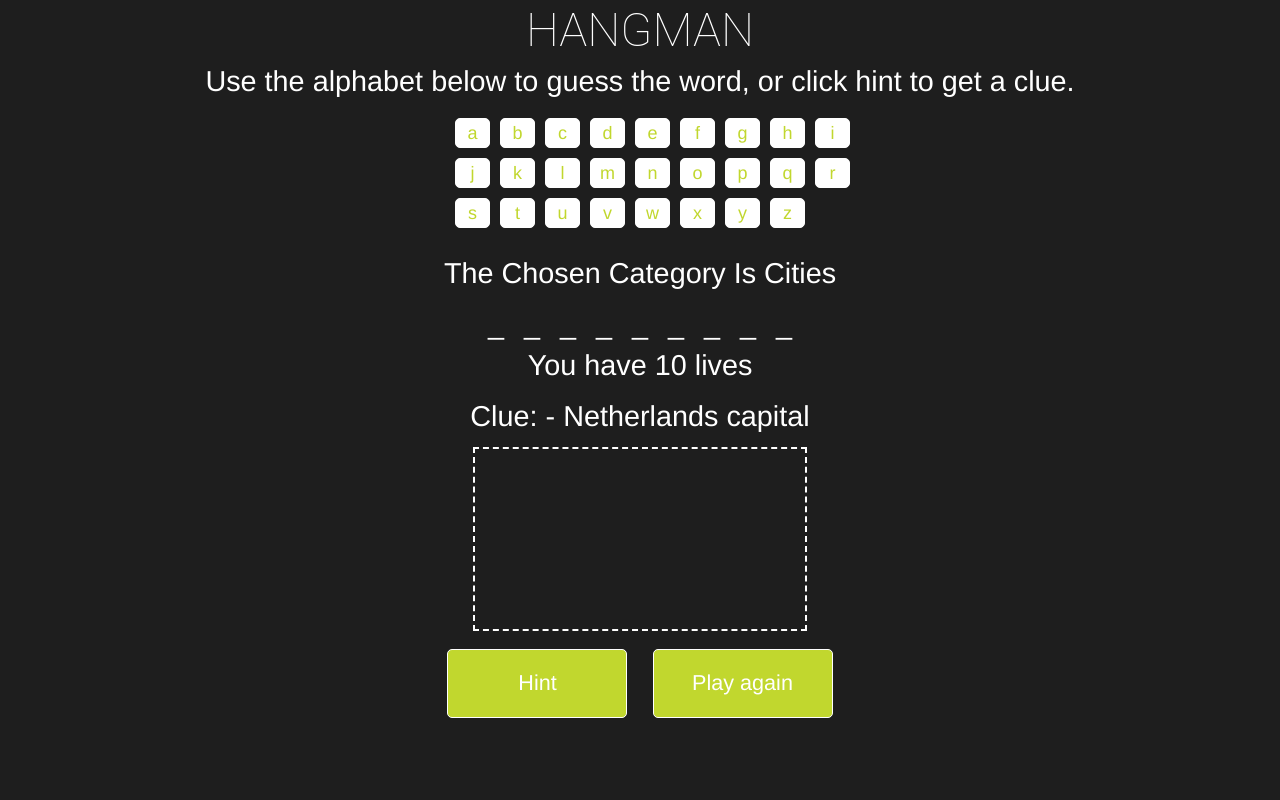
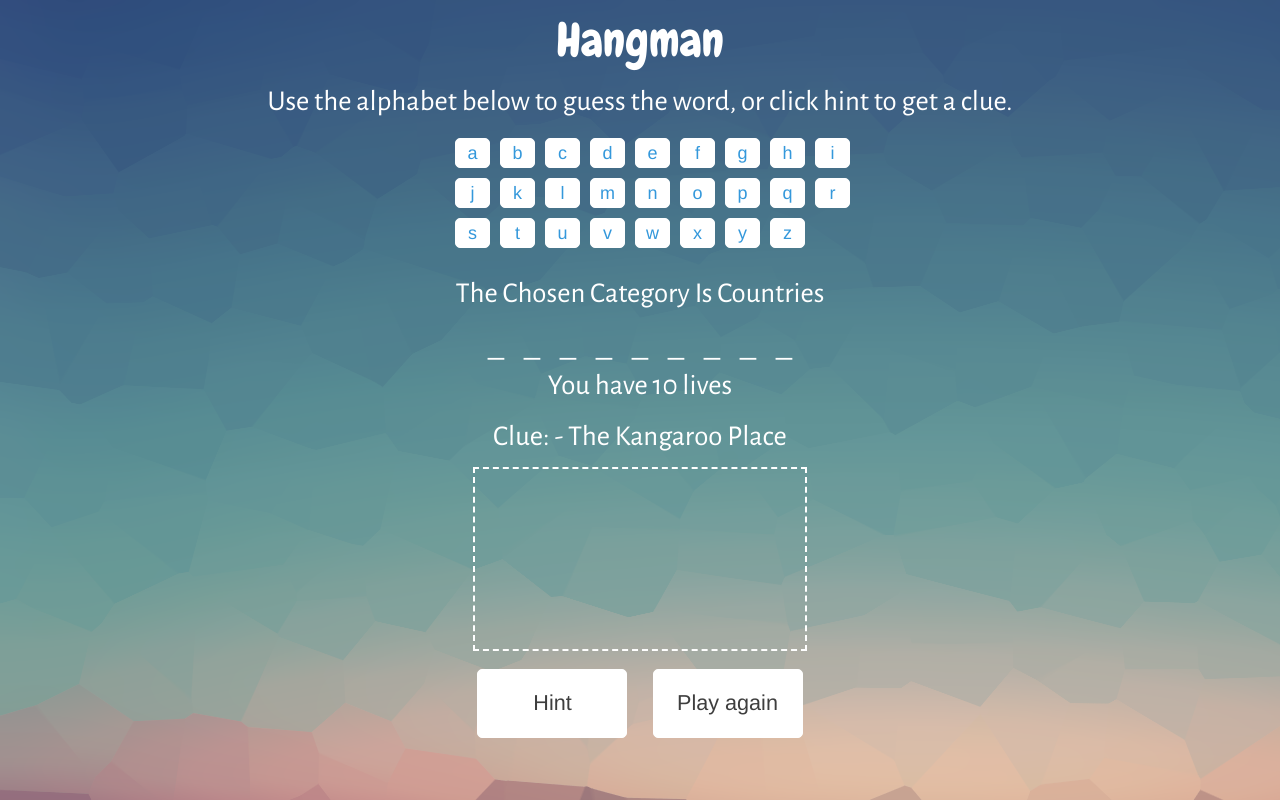
Before and after one commit to AshwinChandlapur/GameOn, a plain HTML site: page HangMan/index4.html in a window 1280 px wide. Both pictures are taken after a click on the button "Hint". Drawn offline with nearby package versions, Linux system fonts and the light colour scheme; files that its build step writes are made by us from their sources; a web font is replaced by a local one.

Commit message:
Css Design Done! Categories-Countries,Animals,Languages added

```diff
--- a/HangMan/js.js
+++ b/HangMan/js.js
@@ -42,11 +42,11 @@ window.onload = function () {
   // Select Catagory
   var selectCat = function () {
     if (chosenCategory === categories[0]) {
-      catagoryName.innerHTML = "The Chosen Category Is Premier League Football Teams";
+      catagoryName.innerHTML = "The Chosen Category Is Animals";
     } else if (chosenCategory === categories[1]) {
-      catagoryName.innerHTML = "The Chosen Category Is Films";
+      catagoryName.innerHTML = "The Chosen Category Is Languages";
     } else if (chosenCategory === categories[2]) {
-      catagoryName.innerHTML = "The Chosen Category Is Cities";
+      catagoryName.innerHTML = "The Chosen Category Is Countries ";
     }
   }
 
@@ -92,13 +92,13 @@ window.onload = function () {
   }
 
 
-   // Hangman
+
   canvas =  function(){
 
     myStickman = document.getElementById("stickman");
     context = myStickman.getContext('2d');
     context.beginPath();
-    context.strokeStyle = "#fff";
+    context.strokeStyle = "#1e1e1e";
     context.lineWidth = 2;
   };
 
@@ -183,9 +183,9 @@ window.onload = function () {
   // Play
   play = function () {
     categories = [
-        ["everton", "liverpool", "swansea", "chelsea", "hull", "manchester-city", "newcastle-united"],
-        ["alien", "dirty-harry", "gladiator", "finding-nemo", "jaws"],
-        ["manchester", "milan", "madrid", "amsterdam", "prague"]
+        ["rabbit", "zebra", "gorilla", "giraffe", "lion", "cheetah", "koala"],
+        ["kannada", "english", "hindi", "marathi", "malayalam","tamil","telugu","chinese"],
+        ["india", "spain", "england", "australia", "italy",]
     ];
 
     chosenCategory = categories[Math.floor(Math.random() * categories.length)];
@@ -194,7 +194,7 @@ window.onload = function () {
     console.log(word);
     buttons();
 
-    geusses = [ ];
+    guesses = [ ];
     lives = 10;
     counter = 0;
     space = 0;
@@ -211,9 +211,9 @@ window.onload = function () {
     hint.onclick = function() {
 
       hints = [
-        ["Based in Mersyside", "Based in Mersyside", "First Welsh team to reach the Premier Leauge", "Owned by A russian Billionaire", "Once managed by Phil Brown", "2013 FA Cup runners up", "Gazza's first club"],
-        ["Science-Fiction horror film", "1971 American action film", "Historical drama", "Anamated Fish", "Giant great white shark"],
-        ["Northern city in the UK", "Home of AC and Inter", "Spanish capital", "Netherlands capital", "Czech Republic capital"]
+        ["Bugs-Bunny", "Black & White Stripes", "King-Kong", "The Tallest Animal", "King of The Jungle", "The Fastest", "The Lazy Animal"],
+        ["People of Karnataka Speak this Language", "Most Commonly spoken language around the world", "Spoken by most of the Indians", "People of Maharastra Speak this Language", "People of Kerala Speak this Language","People of Tamilnadu Speak this Language","People of AndhraPradesh Speak this Language","People of China Speak this Language"],
+        ["Home To Rich tradition and Culture", "The Bull-Fight started Here", "The Sun never sets in this country", "The Kangaroo Place", "Famous for Renaissance and Pastas"],
     ];
 
     var catagoryIndex = categories.indexOf(chosenCategory);
--- a/HangMan/style.css
+++ b/HangMan/style.css
@@ -1,7 +1,7 @@
 /* Variabes */
 /* Mixin's */
 body {
-  background: #1e1e1e;
+  background-image: url("backs.png");
   font-family: "HelveticaNeue-Light", "Helvetica Neue Light", "Helvetica Neue", Helvetica, Arial, "Lucida Grande", sans-serif;
   color: #fff;
   height: 100%;
@@ -26,10 +26,9 @@ canvas {
 }
 
 h1, h2, h3 {
-  font-family: 'Roboto', sans-serif;
-  font-weight: 100;
-  text-transform: uppercase;
-  margin: 5px 0;
+  font-family: 'chewy', sans-serif;
+  font-weight: 200;
+  margin: 15px 0;
 }
 
 h1 {
@@ -41,6 +40,7 @@ h2 {
 }
 
 p {
+  font-family: 'Alegreya Sans', sans-serif;
   font-size: 1.6em;
 }
 
@@ -63,7 +63,7 @@ p {
   height: 30px;
   padding-top: 2px;
   background: #fff;
-  color: #c1d72e;
+  color: #3498db;
   cursor: pointer;
   -moz-border-radius: 5px;
   -webkit-border-radius: 5px;
@@ -72,7 +72,7 @@ p {
   border: solid 1px #fff;
 }
 #alphabet li:hover {
-  background: #c1d72e;
+  background: #34495e;
   border: solid 1px #fff;
   color: #fff;
 }
@@ -123,14 +123,14 @@ button {
   -webkit-border-radius: 5px;
   border-radius: 5px;
   -khtml-border-radius: 5px;
-  background: #c1d72e;
-  color: #fff;
+  background: #ffffff;
+  color: #3e3e3e;
   border: solid 1px #fff;
   text-decoration: none;
   cursor: pointer;
   font-size: 1.2em;
   padding: 18px 10px;
-  width: 180px;
+  width: 150px;
   margin: 10px;
   outline: none;
 }
@@ -140,7 +140,7 @@ button:hover {
   transition: all 0.3s ease-in-out;
   background: #fff;
   border: solid 1px #fff;
-  color: #c1d72e;
+  color: #95a5a6;
 }
 
 @media (max-width: 767px) {
```
Also changed, not shown: index.html (+1 -0 lines), HangMan/backs.png (added).
